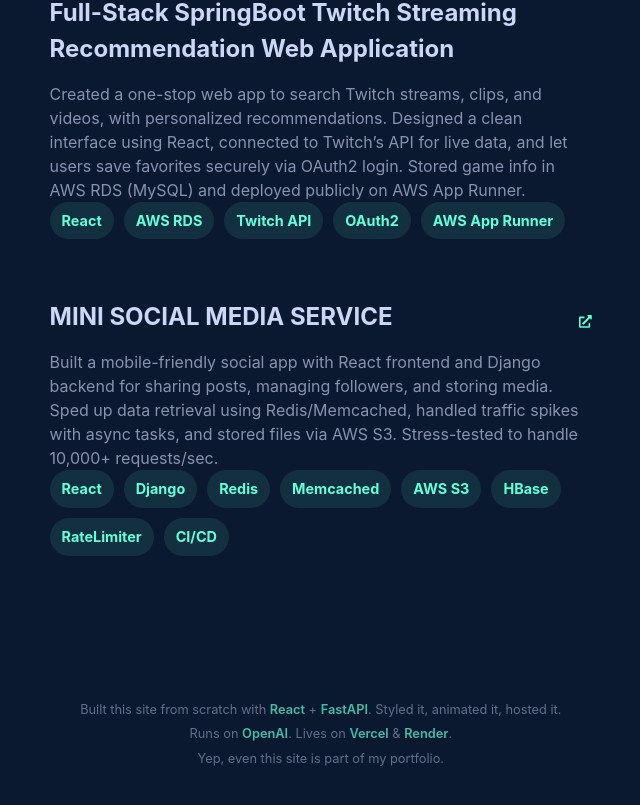
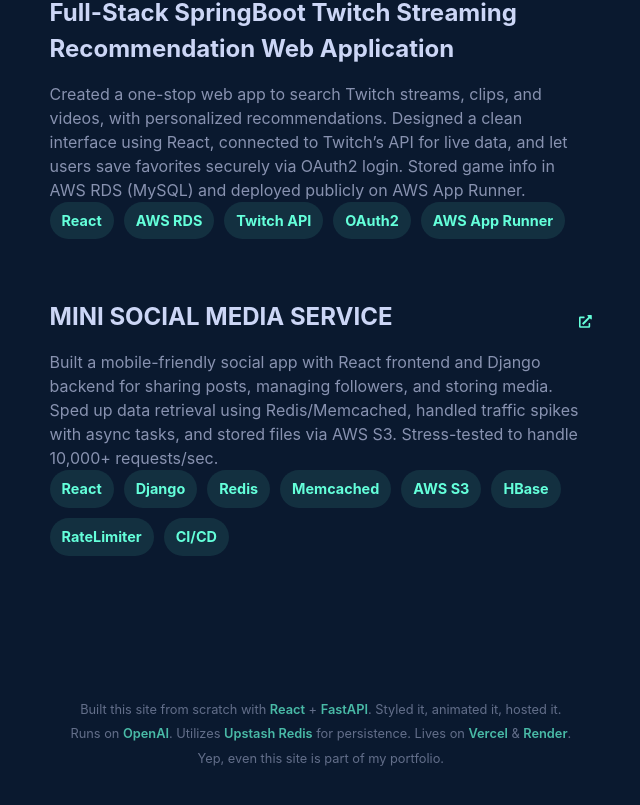
Before and after one commit to Bluelotus828/Portfolio, a React (Create React App) app in the folder portfolio/: page / in a window 1280 px wide. Shown: the part 2700-3505 px from the top of the page, without its empty margins (588-1228 px from the left). Built offline with nearby package versions, Linux system fonts and the light colour scheme; no server answers.

Commit message:
Update text

```diff
--- a/portfolio/src/constants/texts.js
+++ b/portfolio/src/constants/texts.js
@@ -145,7 +145,7 @@
     id: 2,
     content: (
       <>
-        Runs on <strong>OpenAI</strong>. Lives on <strong>Vercel</strong> & <strong>Render</strong>.
+        Runs on <strong>OpenAI</strong>. Utilizes <strong>Upstash Redis</strong> for persistence. Lives on <strong>Vercel</strong> & <strong>Render</strong>.
       </>
     ),
   },
```
